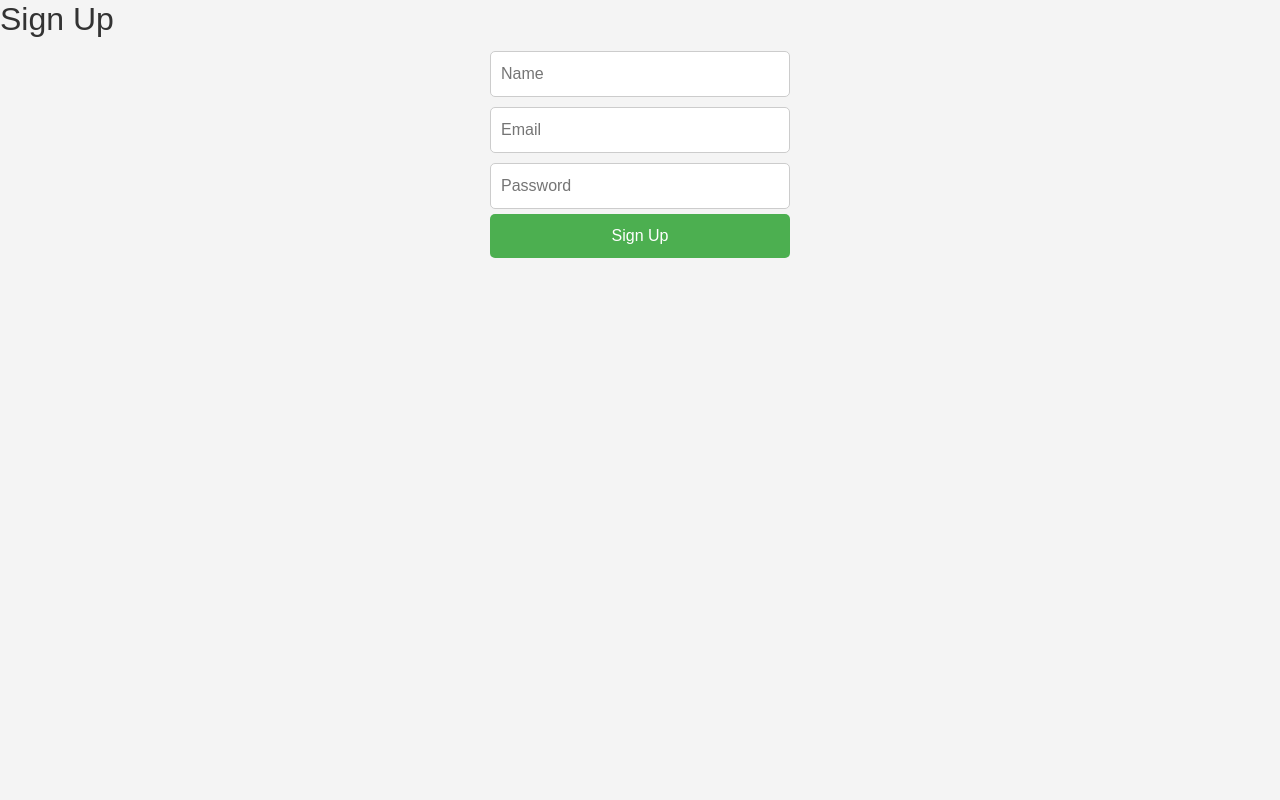
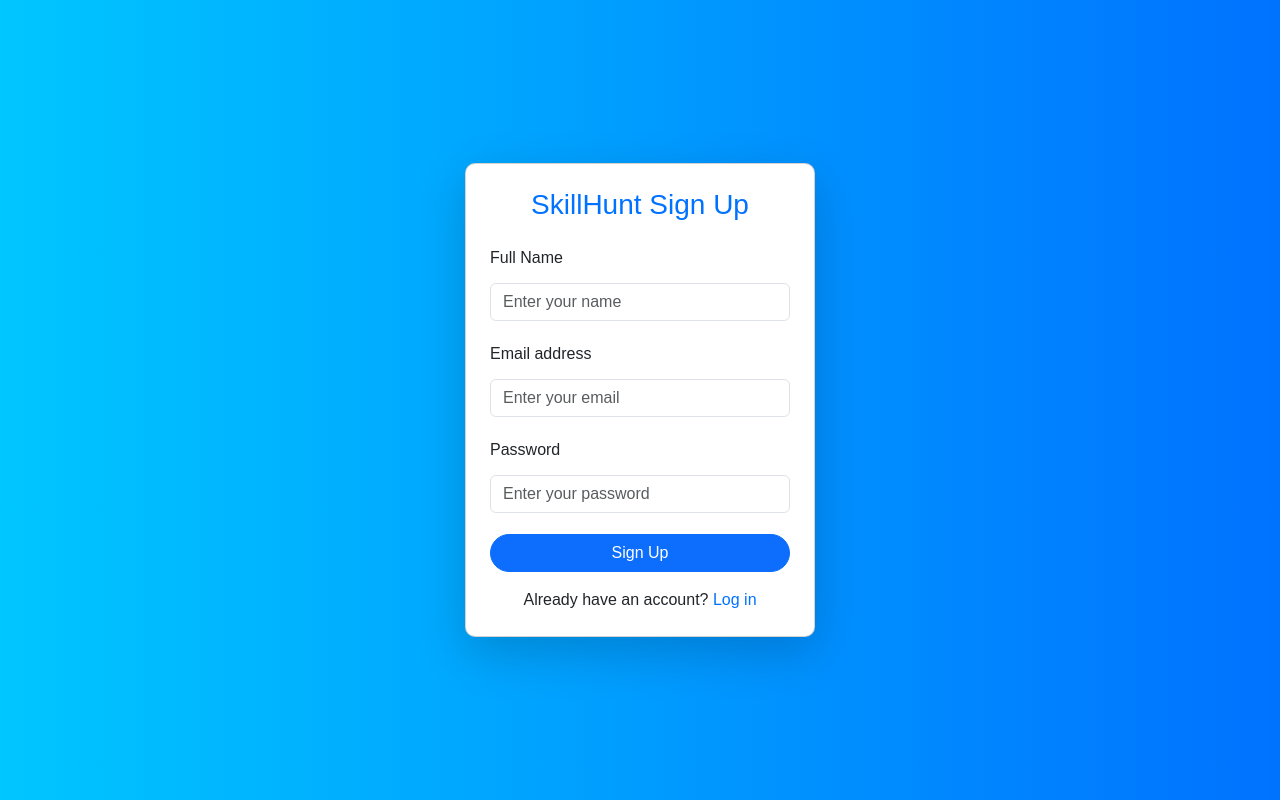
Before and after one commit to ajitesh68/SkillHunt-WebD-and-AI-based-project, a React (Create React App) app: page /signup in a window 1280 px wide. Built offline with nearby package versions, Linux system fonts and the light colour scheme.

Commit message:
home and login page linking

```diff
--- a/src/App.js
+++ b/src/App.js
@@ -5,8 +5,6 @@
 import SignupPage from './pages/SignupPage';
 import Dashboard from './pages/Dashboard';
 import Teams from './pages/Teams';
-import Events from './pages/Events';
-import Projects from './pages/Projects';
 import Mentorship from './pages/Mentorship'; // Mentorship page component
 import Notifications from './pages/Notifications'; // Notifications page component
 import './App.css';
@@ -20,8 +18,6 @@
         <Route path="/signup" element={<SignupPage />} />
         <Route path="/dashboard" element={<Dashboard />} />
         <Route path="/teams" element={<Teams />} />
-        <Route path="/events" element={<Events />} />
-        <Route path="/projects" element={<Projects />} />
         <Route path="/mentorship" element={<Mentorship />} />
         <Route path="/notifications" element={<Notifications />} />
         <Route
--- a/src/pages/Events.js
+++ /dev/null
@@ -1,117 +0,0 @@
-import React, { useEffect, useState } from 'react';
-import 'bootstrap/dist/css/bootstrap.min.css';
-
-const Events = () => {
-  const [events, setEvents] = useState([]);
-
-  useEffect(() => {
-    // Fetch events
-    fetch('/api/events')
-      .then((res) => res.json())
-      .then((data) => setEvents(data));
-  }, []);
-
-  const boxStyle = {
-    backgroundColor: '#f5faff', // Light blue
-    border: '2px solid #007bff', // Blue border
-    borderRadius: '15px',
-    padding: '20px',
-    boxShadow: '0 4px 10px rgba(0, 0, 0, 0.1)',
-    margin: '20px auto',
-  };
-
-  const titleStyle = {
-    color: '#007bff', // Blue color for text
-    fontWeight: 'bold',
-  };
-
-  const cardStyle = {
-    backgroundColor: '#ffffff', // White background
-    border: '1px solid #007bff', // Blue border
-    borderRadius: '10px',
-    marginBottom: '20px',
-    transition: 'transform 0.3s ease, box-shadow 0.3s ease',
-  };
-
-  const cardHoverStyle = {
-    transform: 'scale(1.05)',
-    boxShadow: '0 8px 15px rgba(0, 0, 0, 0.2)',
-  };
-
-  const buttonStyle = {
-    backgroundColor: '#007bff',
-    border: 'none',
-    color: '#ffffff',
-    transition: 'all 0.3s ease',
-  };
-
-  const buttonHoverStyle = {
-    backgroundColor: '#0056b3',
-    transform: 'translateY(-3px)',
-    boxShadow: '0 4px 10px rgba(0, 0, 0, 0.2)',
-  };
-
-  return (
-    <div className="container py-5">
-      <div style={boxStyle}>
-        <h1 style={titleStyle} className="text-center mb-4">Upcoming Events</h1>
-        <div className="row g-4">
-          {events.map((event) => (
-            <div key={event.id} className="col-md-6 col-lg-4">
-              <div
-                className="card"
-                style={cardStyle}
-                onMouseEnter={(e) => {
-                  e.currentTarget.style.transform = cardHoverStyle.transform;
-                  e.currentTarget.style.boxShadow = cardHoverStyle.boxShadow;
-                }}
-                onMouseLeave={(e) => {
-                  e.currentTarget.style.transform = 'none';
-                  e.currentTarget.style.boxShadow = 'none';
-                }}
-              >
-                {event.image && (
-                  <img
-                    src={event.image}
-                    alt={event.name}
-                    className="card-img-top"
-                    style={{ height: '200px', objectFit: 'cover', borderRadius: '10px 10px 0 0' }}
-                  />
-                )}
-                <div className="card-body">
-                  <h3 className="card-title" style={titleStyle}>{event.name}</h3>
-                  <p className="card-text">{event.description}</p>
-                  <p className="card-text">
-                    <strong>Date:</strong> {event.date} <br />
-                    <strong>Time:</strong> {event.time}
-                  </p>
-                  <p className="card-text">
-                    <strong>Location:</strong> {event.location || 'Online'}
-                  </p>
-                  <button
-                    className="btn"
-                    style={buttonStyle}
-                    onMouseEnter={(e) => {
-                      e.currentTarget.style.backgroundColor = buttonHoverStyle.backgroundColor;
-                      e.currentTarget.style.transform = buttonHoverStyle.transform;
-                      e.currentTarget.style.boxShadow = buttonHoverStyle.boxShadow;
-                    }}
-                    onMouseLeave={(e) => {
-                      e.currentTarget.style.backgroundColor = buttonStyle.backgroundColor;
-                      e.currentTarget.style.transform = 'none';
-                      e.currentTarget.style.boxShadow = 'none';
-                    }}
-                  >
-                    Join Now
-                  </button>
-                </div>
-              </div>
-            </div>
-          ))}
-        </div>
-      </div>
-    </div>
-  );
-};
-
-export default Events;
--- a/src/pages/HomePage.js
+++ b/src/pages/HomePage.js
@@ -1,4 +1,5 @@
 import React from 'react';
+import { useNavigate } from 'react-router-dom';
 
 const HomePage = () => {
   const headerStyle = {
@@ -20,6 +21,7 @@
     textDecoration: 'none',
   };
 
+  const navigate = useNavigate();
   const buttonStyle = {
     backgroundColor: '#007bff',
     color: '#fff',
@@ -93,7 +95,7 @@
         <a href="/" style={logoStyle}>
           SkillHunt
         </a>
-        <button style={buttonStyle}>Login / Sign Up</button>
+        <button style={buttonStyle} onClick={() => navigate('/login')}>Login / Sign Up</button>
       </header>
 
       {/* Hero Section */}
--- a/src/pages/Projects.js
+++ /dev/null
@@ -1,32 +0,0 @@
-import React, { useEffect, useState } from 'react';
-import 'bootstrap/dist/css/bootstrap.min.css';
-
-const Projects = () => {
-  const [projects, setProjects] = useState([]);
-
-  useEffect(() => {
-    // Fetch projects
-    fetch('/api/projects')
-      .then((res) => res.json())
-      .then((data) => setProjects(data));
-  }, []);
-
-  return (
-    <div className="container py-5">
-      <h1>Project Showcase</h1>
-      <ul className="list-group">
-        {projects.map((project) => (
-          <li key={project.id} className="list-group-item">
-            <h3>{project.name}</h3>
-            <p>{project.description}</p>
-            <a href={project.github} target="_blank" rel="noopener noreferrer">
-              View on GitHub
-            </a>
-          </li>
-        ))}
-      </ul>
-    </div>
-  );
-};
-
-export default Projects;
--- a/src/pages/SignupPage.js
+++ b/src/pages/SignupPage.js
@@ -1,16 +1,23 @@
-// src/pages/SignupPage.js
 import React, { useState } from 'react';
 import axios from 'axios';
-import { useNavigate } from 'react-router-dom'; // Import useNavigate instead of useHistory
+import { useNavigate } from 'react-router-dom';
+import 'bootstrap/dist/css/bootstrap.min.css'; // Ensure Bootstrap is loaded
 
 const SignupPage = () => {
   const [name, setName] = useState('');
   const [email, setEmail] = useState('');
   const [password, setPassword] = useState('');
+  const [error, setError] = useState('');
   const navigate = useNavigate(); // Initialize useNavigate
 
   const handleSignup = async (e) => {
     e.preventDefault();
+
+    if (!name || !email || !password) {
+      setError('Please fill in all fields');
+      return;
+    }
+
     try {
       const response = await axios.post('http://localhost:5000/api/auth/signup', {
         name,
@@ -18,40 +25,102 @@
         password,
       });
       alert(response.data.message);
-      navigate('/login');  // Redirect to login page after signup
+      navigate('/login'); // Redirect to login page after signup
     } catch (error) {
       console.error('Error during signup:', error);
-      alert('Signup failed');
+      setError('Signup failed. Please try again.');
     }
   };
 
   return (
-    <div>
-      <h2>Sign Up</h2>
+    <div
+      className="d-flex align-items-center justify-content-center vh-100"
+      style={{
+        background: 'linear-gradient(to right, #00c6ff, #0072ff)', // Gradient background
+      }}
+    >
+      <div
+        className="card shadow-lg p-4"
+        style={{
+          width: '350px',
+          borderRadius: '10px',
+          boxShadow: '0px 15px 30px rgba(0, 0, 0, 0.1)',
+        }}
+      >
+        <h3 className="text-center mb-4" style={{ color: '#0072ff' }}>
+          SkillHunt Sign Up
+        </h3>
+
+        {/* Error message display */}
+        {error && <div className="alert alert-danger">{error}</div>}
+
         <form onSubmit={handleSignup}>
+          <div className="mb-3">
+            <label htmlFor="name" className="form-label">
+              Full Name
+            </label>
             <input
               type="text"
-          placeholder="Name"
+              className="form-control"
+              id="name"
+              placeholder="Enter your name"
               value={name}
               onChange={(e) => setName(e.target.value)}
               required
             />
+          </div>
+
+          <div className="mb-3">
+            <label htmlFor="email" className="form-label">
+              Email address
+            </label>
             <input
               type="email"
-          placeholder="Email"
+              className="form-control"
+              id="email"
+              placeholder="Enter your email"
               value={email}
               onChange={(e) => setEmail(e.target.value)}
               required
             />
+          </div>
+
+          <div className="mb-3">
+            <label htmlFor="password" className="form-label">
+              Password
+            </label>
             <input
               type="password"
-          placeholder="Password"
+              className="form-control"
+              id="password"
+              placeholder="Enter your password"
               value={password}
               onChange={(e) => setPassword(e.target.value)}
               required
             />
-        <button type="submit">Sign Up</button>
+          </div>
+
+          <button
+            type="submit"
+            className="btn btn-primary w-100"
+            style={{
+              borderRadius: '30px',
+              transition: 'transform 0.2s ease, background-color 0.3s',
+            }}
+            onMouseEnter={(e) => e.target.style.transform = 'scale(1.05)'}
+            onMouseLeave={(e) => e.target.style.transform = 'scale(1)'}
+          >
+            Sign Up
+          </button>
         </form>
+
+        <div className="text-center mt-3">
+          <span>Already have an account? </span>
+          <a href="/login" className="text-decoration-none" style={{ color: '#0072ff' }}>
+            Log in
+          </a>
+        </div>
+      </div>
     </div>
   );
 };
```
Also changed, not shown: 1 other file (tests, documents, lock files or other folders). Lines whose indentation alone changed are shown as unchanged.
